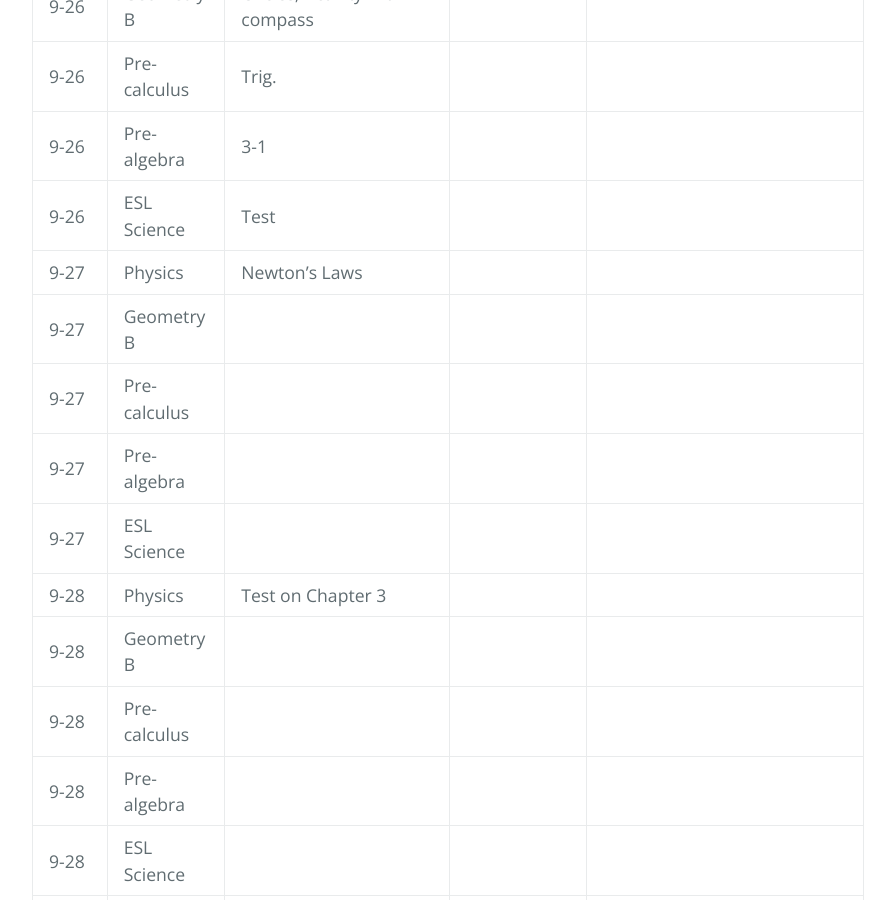
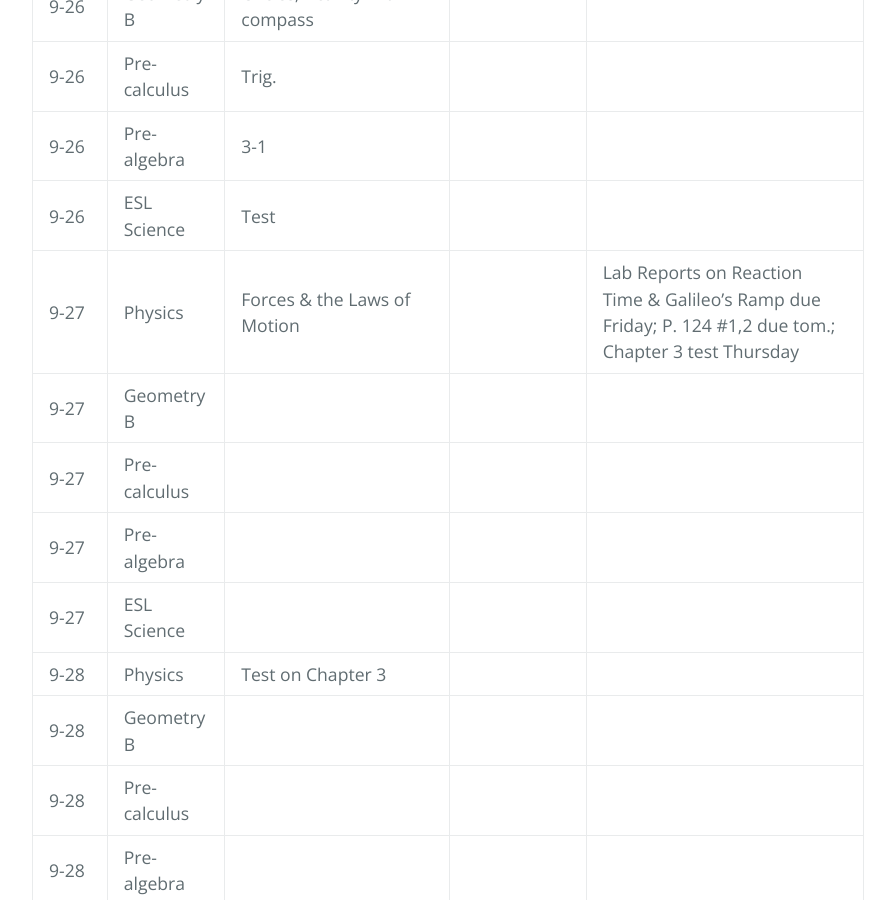
Before and after one commit to gpayoo/gpayoo, a Jekyll site: the page built from index.md, in a window 1280 px wide and 900 px high, scrolled down 1244 px. Shown: the whole window, without its empty margins (192-1087 px from the left). Built offline with Jekyll 4.4.1, drawn with Linux system fonts in a browser that asks for light colours; our own code applies the rules of GitHub Pages for plain Markdown files.

Commit message:
Update index.md

```diff
--- a/index.md
+++ b/index.md
@@ -19,7 +19,7 @@ layout: default
 | 9-26 | Pre-calculus | Trig.  | |
 | 9-26 | Pre-algebra | 3-1 | |
 | 9-26 | ESL Science | Test |  |
-| 9-27 | Physics |  Newton's Laws | |
+| 9-27 | Physics | Forces & the Laws of Motion | |  Lab Reports on Reaction Time & Galileo's Ramp due Friday; P. 124 #1,2 due tom.; Chapter 3 test Thursday
 | 9-27 | Geometry B |  | |  |
 | 9-27 | Pre-calculus |   | |
 | 9-27 | Pre-algebra |  | |
```
